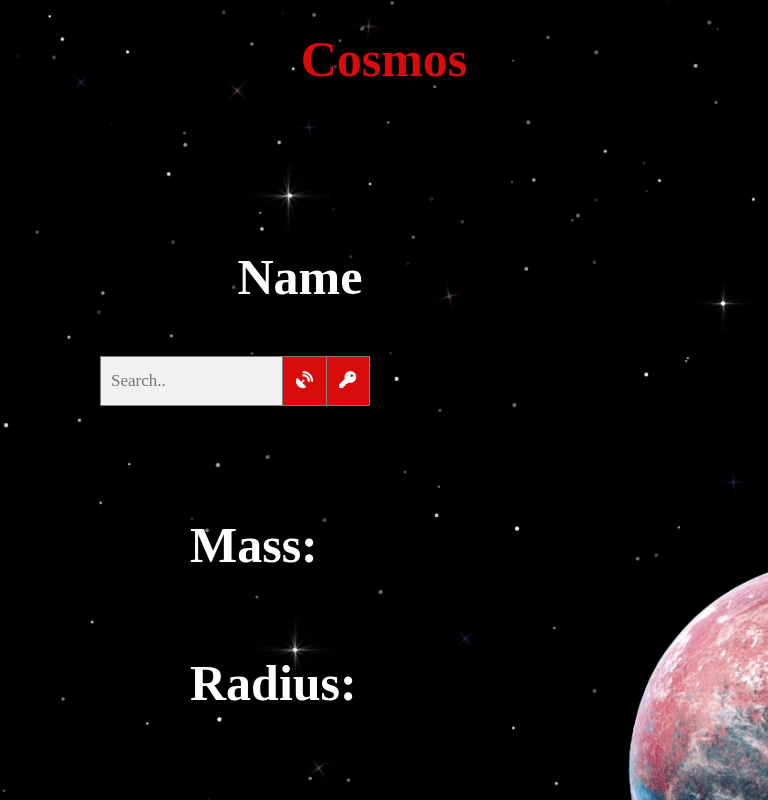
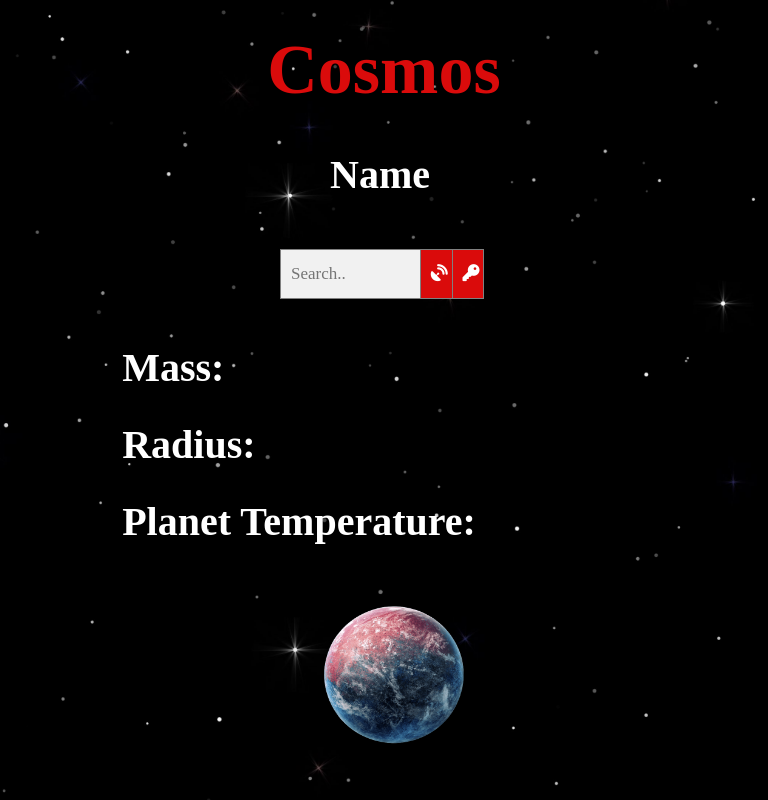
Before and after one commit to Pacman-1/cosmos, a React (Create React App) app: page / in a window 768 px wide. Built offline with nearby package versions, Linux system fonts and the light colour scheme; a web font is replaced by a local one.

Commit message:
All Media Queries Done
need to make small tweaks to the tool tip

```diff
--- a/src/Components/Components/Main.js
+++ b/src/Components/Components/Main.js
@@ -59,7 +59,7 @@ const Main = ()=>{
         setYears("Light Years Away: "+result[0].distance_light_year)
         setStar("Star Size: "+result[0].host_star_mass)
         setStarTemp("Star Temperature: "+result[0].host_star_temperature)
-        setMessage("Planet Name: " + result[0].name)
+        setMessage(result[0].name)
 
 
             },
@@ -74,11 +74,7 @@ const Main = ()=>{
         });
 
 
-
-
       }
-
-
 
     return(
 
--- a/src/Components/Components/header.css
+++ b/src/Components/Components/header.css
@@ -17,21 +17,30 @@ h1{
    }
 
    /* Small devices (portrait tablets and large phones, 600px and up) */
-   @media only screen and (min-width: 600px) {
-
-   }
-
-   /* Medium devices (landscape tablets, 768px and up) */
-   @media only screen and (min-width: 768px) {
-
+   @media only screen and (min-width: 600px) and (max-width: 992px) {
+    h1{
+        font-size: 70px;
+        margin-bottom: -120px;
+    }
    }
 
    /* Large devices (laptops/desktops, 992px and up) */
-   @media only screen and (min-width: 992px) {
-
+   @media only screen and (min-width: 992px) and (max-width:1440px) {
+    h1{
+        font-size: 80px;
+        margin-bottom: -80px;
+    }
    }
 
    /* Extra large devices (large laptops and desktops, 1200px and up) */
-   @media only screen and (min-width: 1200px) {
+   @media only screen and (min-width: 1921px) {
+    .title{
+        font-size: 4rem;
+    }
+   }
 
-   }
+   @media only screen and (min-width: 3840px) {
+.title{
+font-size: 15rem;
+}
+}
--- a/src/Components/Components/main.css
+++ b/src/Components/Components/main.css
@@ -250,23 +250,175 @@ form.example input[type=text] {
  }
 
  /* Small devices (portrait tablets and large phones, 600px and up) */
- @media only screen and (min-width: 600px) {
+ @media only screen and (min-width: 600px) and (max-width: 992px) {
+  .main h3{
+    font-size: 40px;
+    margin: 15px;
+    max-height: 50px;
+    white-space: nowrap;
+  }
+
+  .main h1{
+    white-space: nowrap;
+    font-size: 40px;
+  }
+  .main {
+    margin-right: 20px;
+  }
+  .main form {
+    margin-bottom: -40px;
+
+  }
+.hero{
+  display: flex;
+  align-items: center;
+  flex-direction: column;
+  color: #ffffff;
+}
+.hero img{
+  margin: 40px;
+  height: 150px;
+  width: 150px;
+}
+.search-bar{
+  display: flex;
+  flex-direction: column;
+  justify-content: center;
+  margin-left: 80px;
+
+}
+.search-bar input {
+  margin-left: 100px; ;
+
+}
+.search-bar h1{
+
+  margin: 1px;
+}
+.tooltip .tooltiptext {
+  visibility: hidden;
+  width: 320px;
+  background-color: rgb(107, 107, 107);
+  color: #fff;
+  text-align: center;
+  margin: 40px -90px;
+  padding: 5px 0;
+  border-radius: 6px;
+  transform: translate(-50%, 0);
+
+  /* Position the tooltip text - see examples below! */
+  position: absolute;
+  z-index: 1;
+}
+.info-one{
+  margin-right: 200px;
+}
 
  }
 
- /* Medium devices (landscape tablets, 768px and up) */
- @media only screen and (min-width: 768px) {
 
- }
 
  /* Large devices (laptops/desktops, 992px and up) */
  @media only screen and (min-width: 992px) {
+.search-bar {
+  display: flex;
+  max-width: 1000px;
+
+}
+.search-bar h1{
+ width: 100%;
+ line-height: 60px;
+}
+.search-bar form{
+  margin-top: 70px;
+  height: 50px;
+  margin-left: 1000px;
+}
 
  }
+ @media only screen and (min-width: 1440px) {
+  .search-bar {
+    display: flex;
+
+  }
+  .search-bar h1{
+    margin-left: 30px;
+    font-size: 50px;
+   line-height: 60px;
+  }
+  .search-bar form{
+    margin-top: 70px;
+    height: 50px;
+    margin-left: 600px;
+  }
+
+  .hero h3{
+    font-size: 2rem;
+  line-height: 2rem;
+  }
+   }
 
  /* Extra large devices (large laptops and desktops, 1200px and up) */
- @media only screen and (min-width: 1200px) {
+ @media only screen and (min-width: 1920px) {
+.search-bar h1{
+  padding-left: 70px;
+  white-space: nowrap;
+  font-size: 50px;
+}
+.search-bar form{
+  margin-top: 70px;
+  height: 50px;
+  margin-left: 55vw;
+}
+.buttons{
 
+}
+
+.hero h3{
+line-height: 50px;
+  font-size: 60px;
+}
+ }
+
+ @media only screen and (min-width: 3840px) {
+  .hero h3{
+    white-space: nowrap;
+    margin: 200px 50px;
+    font-size:100px
+  }
+  .hero .info-two{
+    margin-left: 150px;
+  }
+  .hero .info-one{
+    margin-right: 250px;
+  }
+  .hero img{
+    margin: 40px;
+    height: 600px;
+    width: 600px;
+  }
+  .search-bar h1{
+    padding-left: 10vw;
+    font-size: 150px;
+  }
+  .search-bar form{
+    height:150px;
+    margin-left: 60vw;
+  }
+  .search-bar button{
+
+    height: 150px;
+
+  }
+  .buttons{
+    width: 25vw;
+  }
+  .buttons i {
+    font-size: 35px;
+  }
+  form.example input[type=text] {
+    font-size: 57px;
+  }
  }
 
 
```
